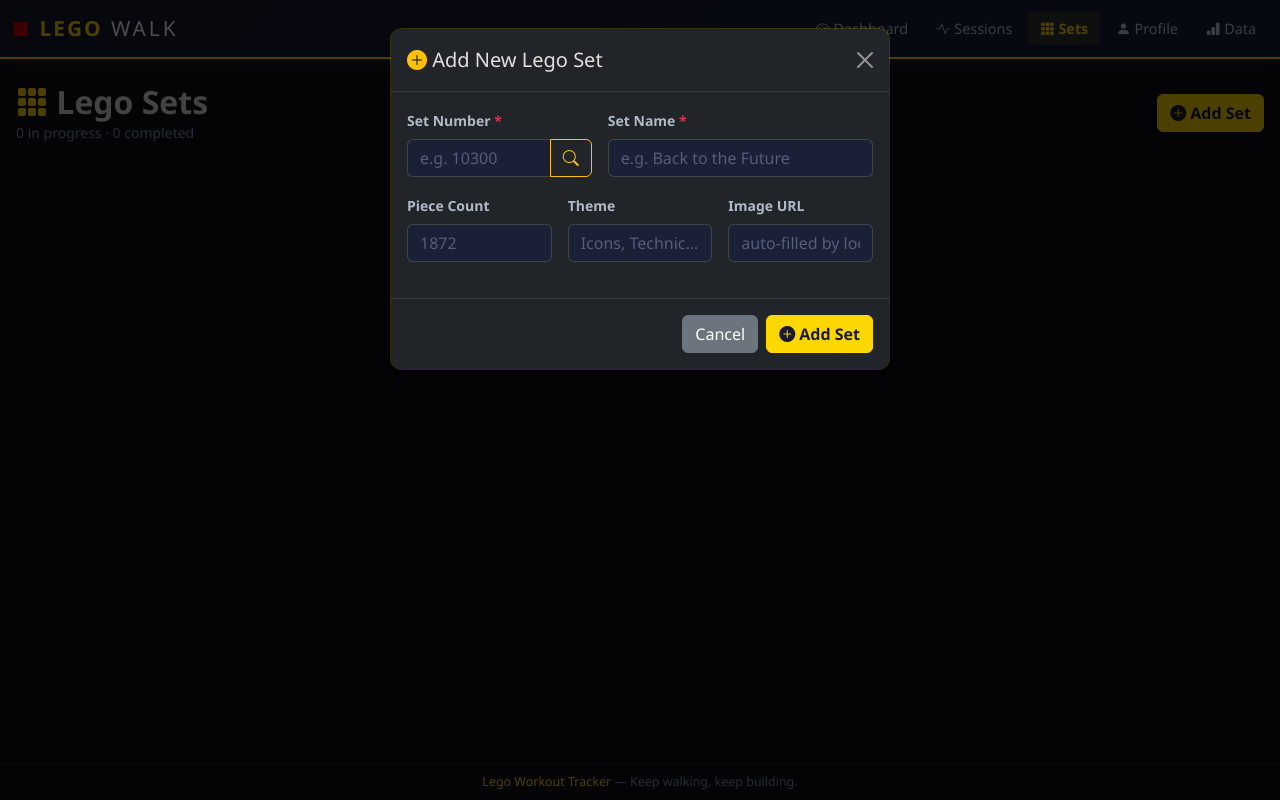
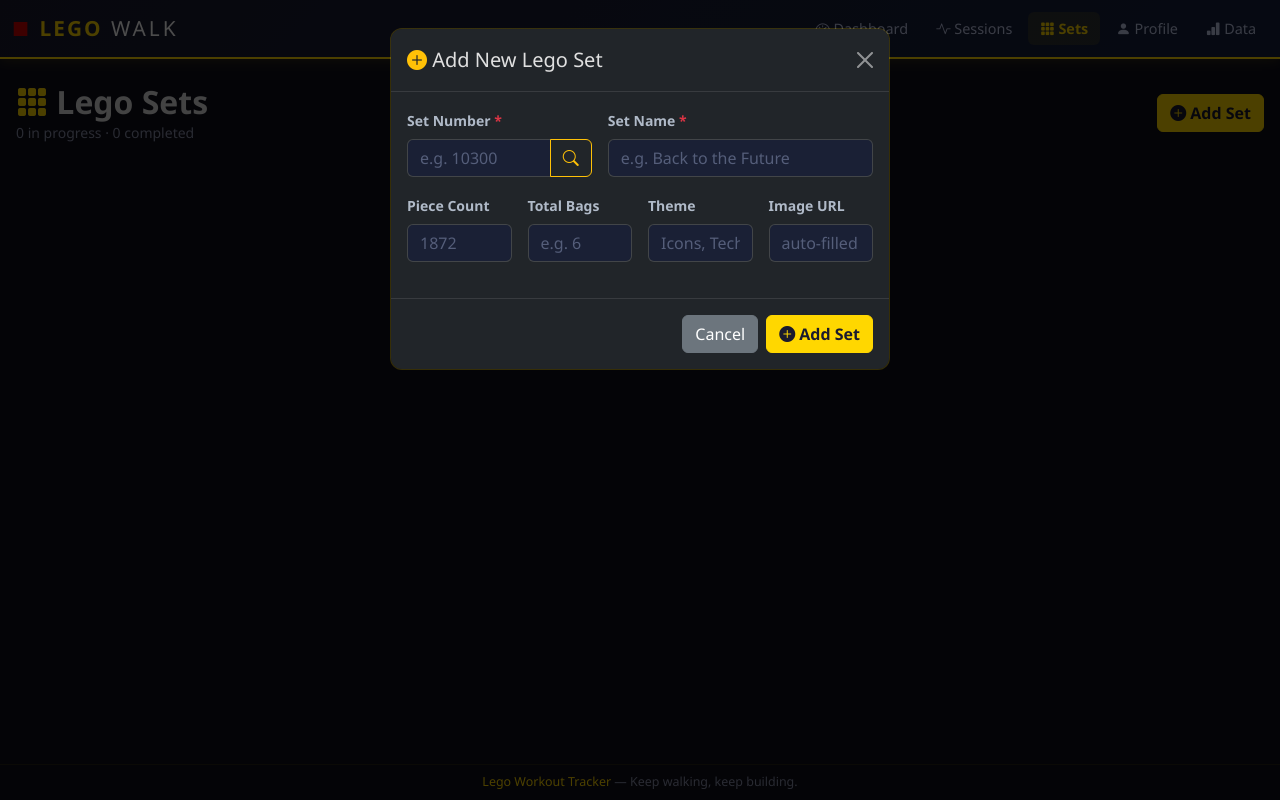
Before and after one commit to christiangoff/lego_walk, a Flask app: page /sets in a window 1280 px wide, after a click on "Add Set". Run offline with Flask 3, Linux system fonts and the light colour scheme.

Commit message:
Add set detail page, Rebrickable lookup, bag ranges, and pieces tracking
- Clicking a set opens a detail page with session breakdown and charts
- Rebrickable API integration auto-fills set name, pieces, theme, image
- Bag numbers support ranges (e.g. 1-3) with auto-count
- Total Bags field on sets for proportional pieces-built calculation
- Calories shown on set gallery cards
- Fix image not saving when adding set via session form

Co-Authored-By: Claude Sonnet 4.6 <noreply@anthropic.com>

```diff
--- a/app.py
+++ b/app.py
@@ -136,10 +136,12 @@ def add_session():
             lego_set = LegoSet.query.filter_by(set_number=new_set_number).first()
             if not lego_set:
                 piece_count = request.form.get("new_piece_count", "").strip()
+                total_bag_count = request.form.get("new_total_bag_count", "").strip()
                 lego_set = LegoSet(
                     set_number=new_set_number,
                     name=new_set_name or f"Set {new_set_number}",
                     piece_count=int(piece_count) if piece_count else None,
+                    total_bag_count=int(total_bag_count) if total_bag_count else None,
                     theme=request.form.get("new_theme", "").strip() or None,
                     image_url=request.form.get("image_url", "").strip() or None,
                 )
@@ -214,10 +216,12 @@ def edit_session(session_id):
                 lego_set = LegoSet.query.filter_by(set_number=new_set_number).first()
                 if not lego_set:
                     piece_count = request.form.get("new_piece_count", "").strip()
+                    total_bag_count = request.form.get("new_total_bag_count", "").strip()
                     lego_set = LegoSet(
                         set_number=new_set_number,
                         name=new_set_name or f"Set {new_set_number}",
                         piece_count=int(piece_count) if piece_count else None,
+                        total_bag_count=int(total_bag_count) if total_bag_count else None,
                         theme=request.form.get("new_theme", "").strip() or None,
                         image_url=request.form.get("image_url", "").strip() or None,
                     )
@@ -305,10 +309,12 @@ def add_set():
             return redirect(url_for("sets"))
 
         piece_count = request.form.get("piece_count", "").strip()
+        total_bag_count = request.form.get("total_bag_count", "").strip()
         new_set = LegoSet(
             set_number=set_number,
             name=request.form.get("name", "").strip() or f"Set {set_number}",
             piece_count=int(piece_count) if piece_count else None,
+            total_bag_count=int(total_bag_count) if total_bag_count else None,
             theme=request.form.get("theme", "").strip() or None,
             image_url=request.form.get("image_url", "").strip() or None,
         )
@@ -330,6 +336,8 @@ def edit_set(set_id):
             lego_set.name = request.form["name"].strip()
             piece_count = request.form.get("piece_count", "").strip()
             lego_set.piece_count = int(piece_count) if piece_count else None
+            total_bag_count = request.form.get("total_bag_count", "").strip()
+            lego_set.total_bag_count = int(total_bag_count) if total_bag_count else None
             lego_set.theme = request.form.get("theme", "").strip() or None
             lego_set.image_url = request.form.get("image_url", "").strip() or None
             db.session.commit()
@@ -450,12 +458,13 @@ def data():
         for s in sessions
         if s.lego_set and s.lego_set.piece_count
     )
-    # De-dupe pieces by set (count each set's pieces once)
+    # Pieces built: full count for completed sets, bag-proportional for in-progress
     seen_sets = set()
     unique_pieces = 0
     for s in sessions:
         if s.lego_set and s.lego_set_id not in seen_sets:
-            unique_pieces += s.lego_set.piece_count or 0
+            pb = s.lego_set.pieces_built
+            unique_pieces += pb if pb is not None else 0
             seen_sets.add(s.lego_set_id)
 
     longest = max((s.duration_minutes for s in sessions), default=0)
--- a/templates/_session_form.html
+++ b/templates/_session_form.html
@@ -115,6 +115,10 @@
         <div class="col-sm-2">
           <label class="form-label small">Pieces</label>
           <input type="number" class="form-control form-control-sm" id="id_new_piece_count" name="new_piece_count" placeholder="1872" min="1" />
+        </div>
+        <div class="col-sm-2">
+          <label class="form-label small">Total Bags</label>
+          <input type="number" class="form-control form-control-sm" name="new_total_bag_count" placeholder="e.g. 6" min="1" />
         </div>
         <div class="col-sm-2">
           <label class="form-label small">Theme</label>
--- a/templates/sets.html
+++ b/templates/sets.html
@@ -70,6 +70,12 @@
             <div class="fw-bold text-muted">{{ ls.total_duration | int }}</div>
             <div class="text-muted">Mins</div>
           </div>
+          {% if ls.total_calories %}
+          <div>
+            <div class="fw-bold text-danger">{{ ls.total_calories }}</div>
+            <div class="text-muted">Cal</div>
+          </div>
+          {% endif %}
         </div>
       </div>
 
@@ -144,6 +150,12 @@
             <div class="fw-bold text-warning">{{ ls.total_distance }}</div>
             <div class="text-muted">Miles</div>
           </div>
+          {% if ls.total_calories %}
+          <div>
+            <div class="fw-bold text-danger">{{ ls.total_calories }}</div>
+            <div class="text-muted">Cal</div>
+          </div>
+          {% endif %}
         </div>
       </div>
 
@@ -203,15 +215,19 @@
               <label class="form-label fw-semibold">Set Name <span class="text-danger">*</span></label>
               <input type="text" class="form-control" id="sets_name" name="name" placeholder="e.g. Back to the Future" required />
             </div>
-            <div class="col-sm-4">
+            <div class="col-sm-3">
               <label class="form-label fw-semibold">Piece Count</label>
               <input type="number" class="form-control" id="sets_piece_count" name="piece_count" placeholder="1872" min="1" />
             </div>
-            <div class="col-sm-4">
+            <div class="col-sm-3">
+              <label class="form-label fw-semibold">Total Bags</label>
+              <input type="number" class="form-control" name="total_bag_count" placeholder="e.g. 6" min="1" />
+            </div>
+            <div class="col-sm-3">
               <label class="form-label fw-semibold">Theme</label>
               <input type="text" class="form-control" id="sets_theme" name="theme" placeholder="Icons, Technic…" />
             </div>
-            <div class="col-sm-4">
+            <div class="col-sm-3">
               <label class="form-label fw-semibold">Image URL</label>
               <input type="url" class="form-control" id="sets_image_url" name="image_url" placeholder="auto-filled by lookup" />
             </div>
```
Also changed, not shown: models.py (+19 -0 lines), templates/edit_set.html (+5 -3 lines).
